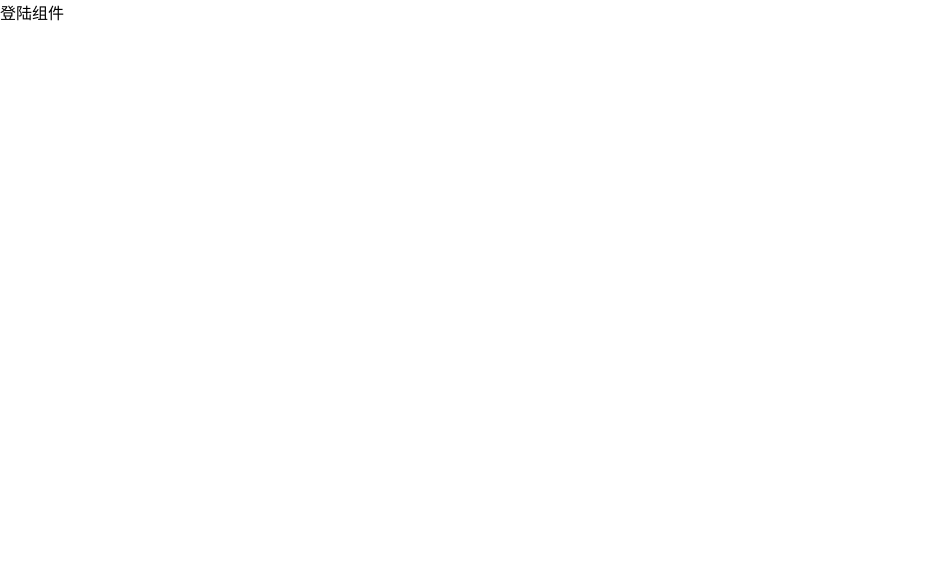
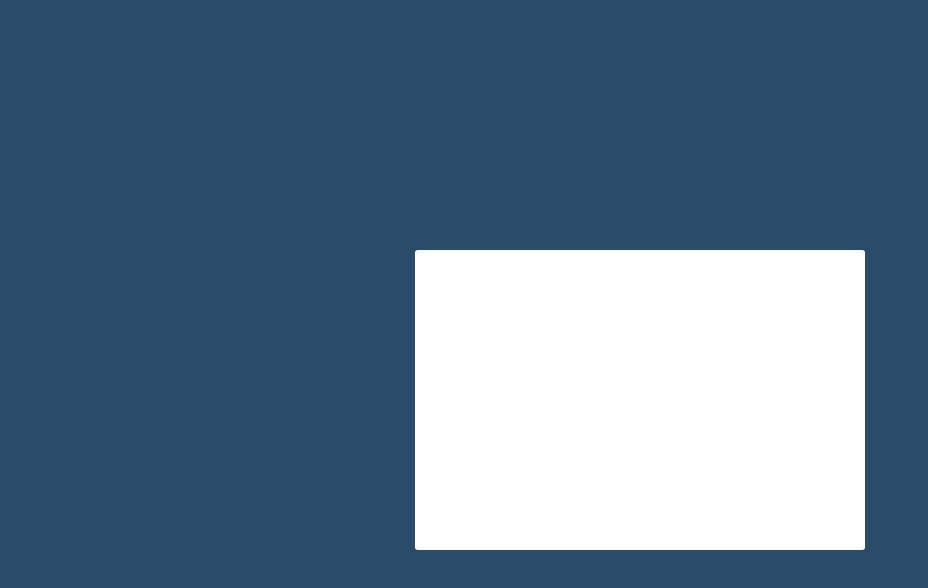
Before and after one commit to JasperZhan/sotacy, a Vue app in the folder 前端/front_end/: page /#/Login in a window 1280 px wide. Shown: the top 588 px of the page, without its empty margins (0-928 px from the left). Built offline with nearby package versions, Linux system fonts and the light colour scheme.

Commit message:
登录界面基础布局

```diff
--- a/前端/front_end/src/components/Login.vue
+++ b/前端/front_end/src/components/Login.vue
@@ -1,6 +1,8 @@
 <template>
-  <div>
-    登陆组件
+  <div class="login_container">
+    <div class="login_box">
+
+    </div>
   </div>
 </template>
 
@@ -11,5 +13,18 @@
 </script>
 
 <style lang="less" scoped>
-
+.login_container{
+  background-color: #2b4b6b;
+  height: 100%;
+}
+.login_box{
+  width: 450px;
+  height: 300px;
+  background-color: #fff;
+  border-radius: 3px;
+  position: absolute;
+  left: 50%;
+  top: 50%;
+  transform: translate(-50%,-50%);
+}
 </style>
```
